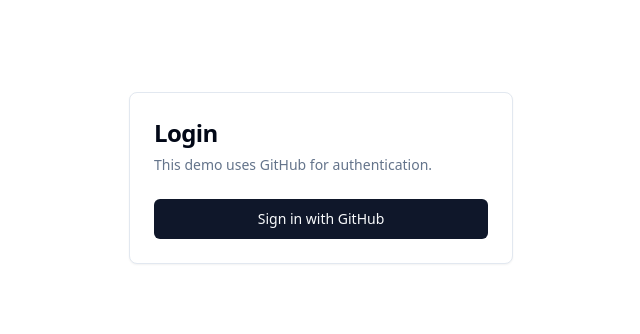
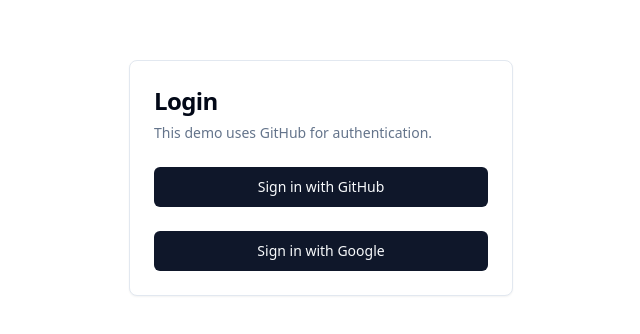
Before and after one commit to DanielH987/admin-dashboard, a Next.js app: page /login in a window 1280 px wide. Shown: the part 222-556 px from the top of the page, without its empty margins (319-959 px from the left). Built offline with nearby package versions, Linux system fonts and the light colour scheme.

Commit message:
Add Google sign-in option to login page

```diff
--- a/app/login/page.tsx
+++ b/app/login/page.tsx
@@ -31,6 +31,19 @@ export default function LoginPage() {
             <Button className="w-full">Sign in with GitHub</Button>
           </form>
         </CardFooter>
+        <CardFooter>
+          <form
+            action={async () => {
+              'use server';
+              await signIn('google', {
+                redirectTo: '/'
+              });
+            }}
+            className="w-full"
+          >
+            <Button className="w-full">Sign in with Google</Button>
+          </form>
+        </CardFooter>
       </Card>
     </div>
   );
```
